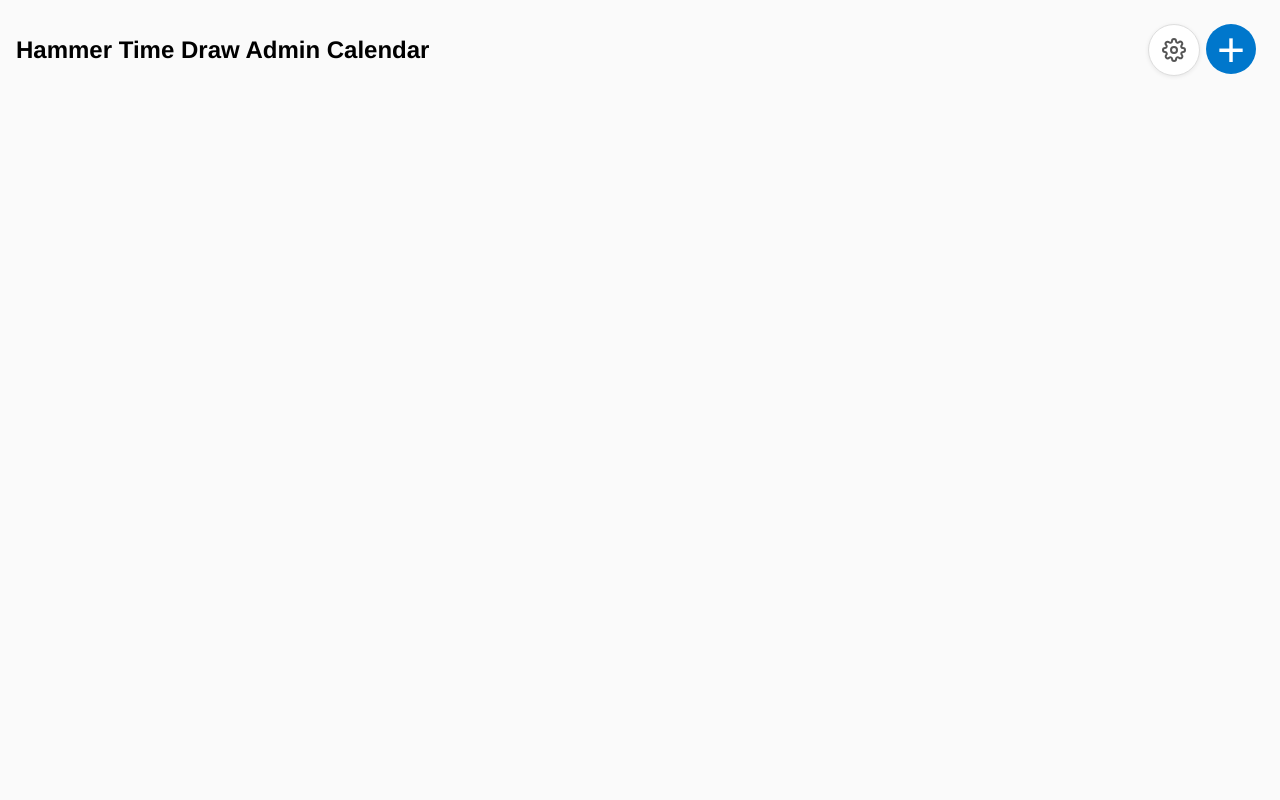
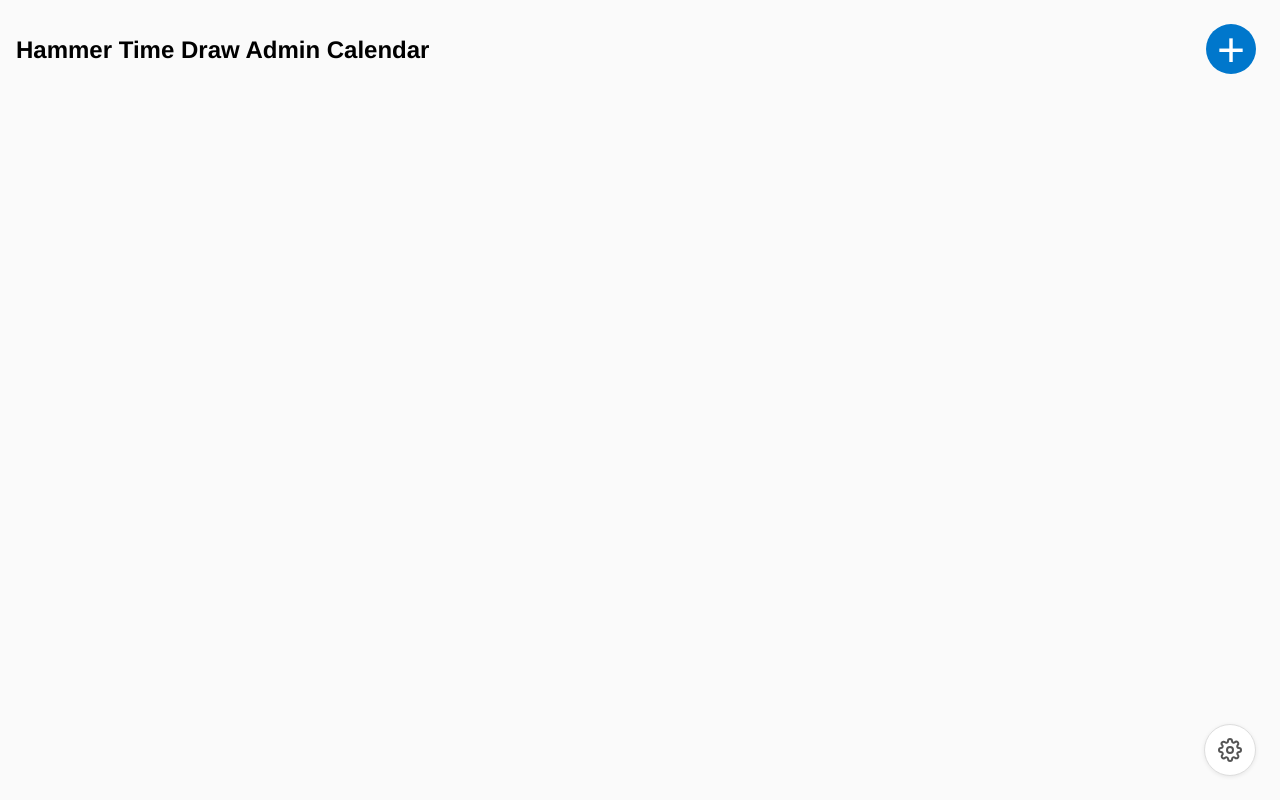
Before and after one commit to CodeWilliamson/HammerTime, a website: page public/admin.html in a window 1280 px wide. Drawn offline with Linux system fonts and the light colour scheme; no server answers.

Commit message:
moved settings button

```diff
--- a/public/admin.css
+++ b/public/admin.css
@@ -148,8 +148,8 @@
 
 .settings-btn {
   position: fixed;
-  top: 1.5rem;
-  right: 5rem;
+  bottom: 1.5rem;
+  right: 1.5rem;
   width: 50px;
   height: 50px;
   border-radius: 50%;
```
